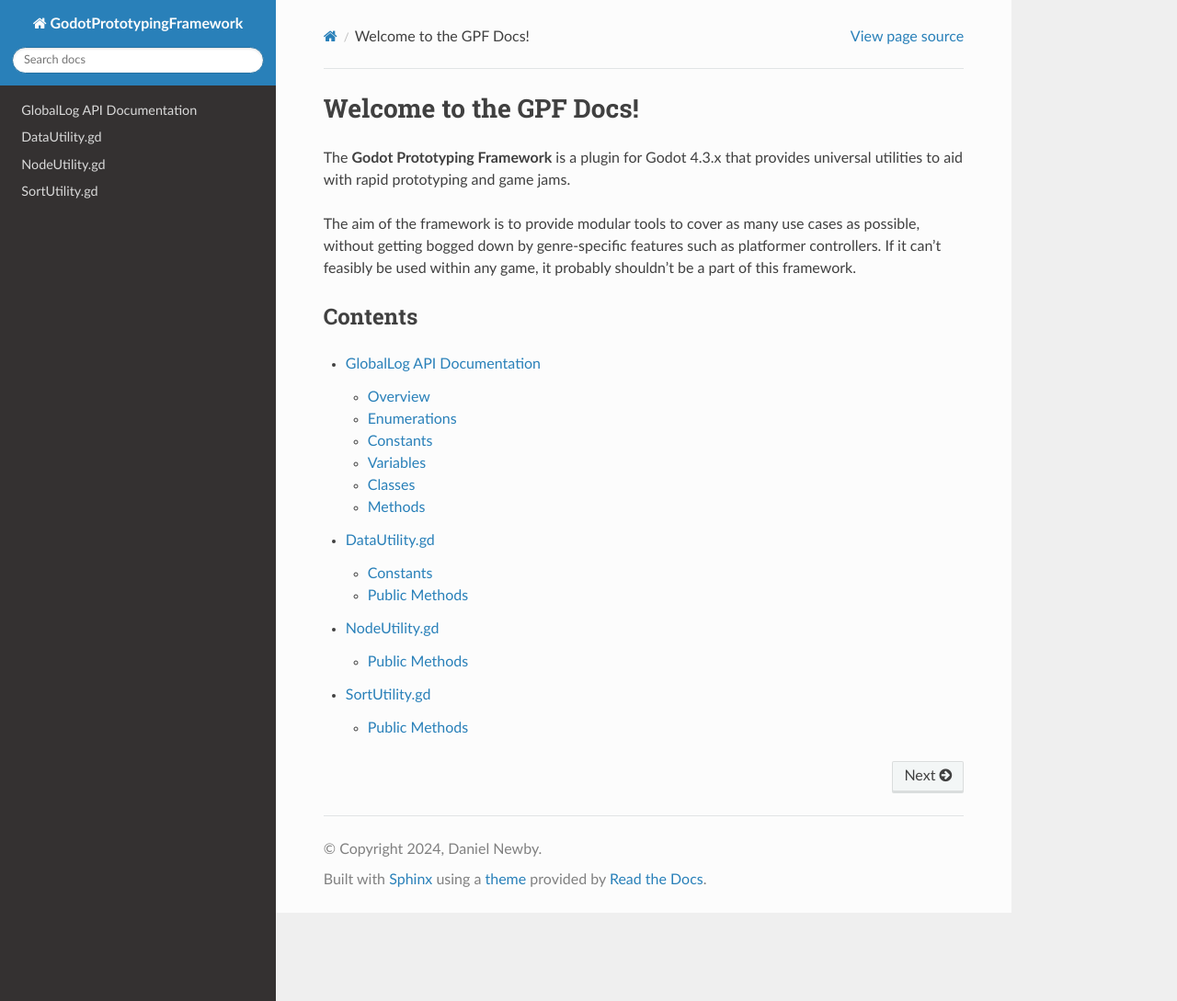
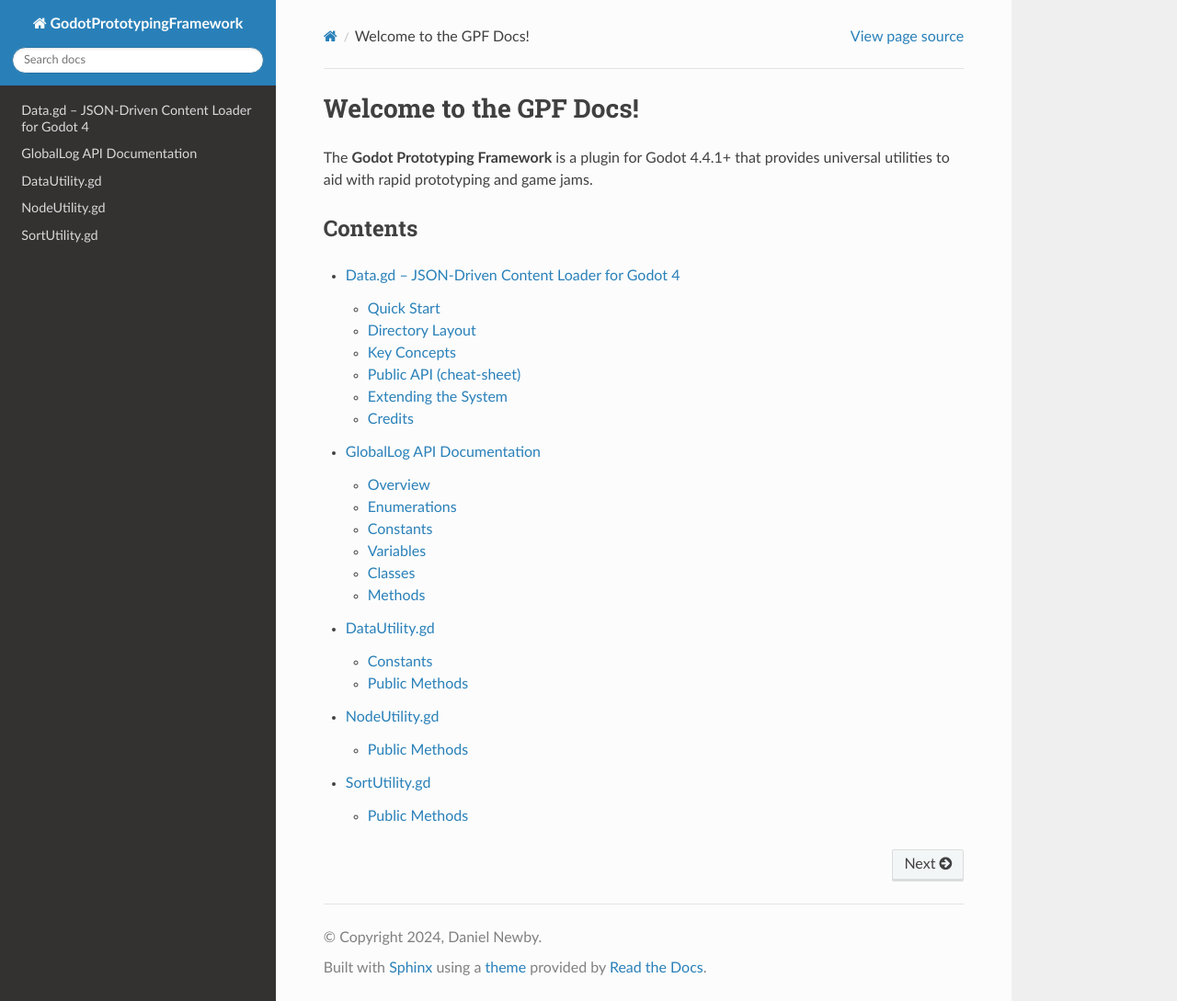
Before and after one commit to newwby/Godot-Prototyping-Framework, a Sphinx documentation site: the page built from docs/source/index.rst, in a window 1280 px wide and 1089 px high. Shown: the whole window at 92% size. Built offline with Sphinx 7.4.7 and the Read the Docs theme 3.1.0, drawn with Linux system fonts in a browser that asks for light colours.

Commit message:
hotfix rtd index.rst

```diff
--- a/docs/source/index.rst
+++ b/docs/source/index.rst
@@ -1,9 +1,7 @@
 Welcome to the GPF Docs!
 ===================================
 
-The **Godot Prototyping Framework** is a plugin for Godot 4.3.x that provides universal utilities to aid with rapid prototyping and game jams.
-
-The aim of the framework is to provide modular tools to cover as many use cases as possible, without getting bogged down by genre-specific features such as platformer controllers. If it can't feasibly be used within any game, it probably shouldn't be a part of this framework.
+The **Godot Prototyping Framework** is a plugin for Godot 4.4.1+ that provides universal utilities to aid with rapid prototyping and game jams.
 
 Contents
 --------
@@ -11,6 +9,7 @@
 .. toctree::
    :maxdepth: 2
 
+   global_data
    global_log
    utility_data
    utility_node
```
